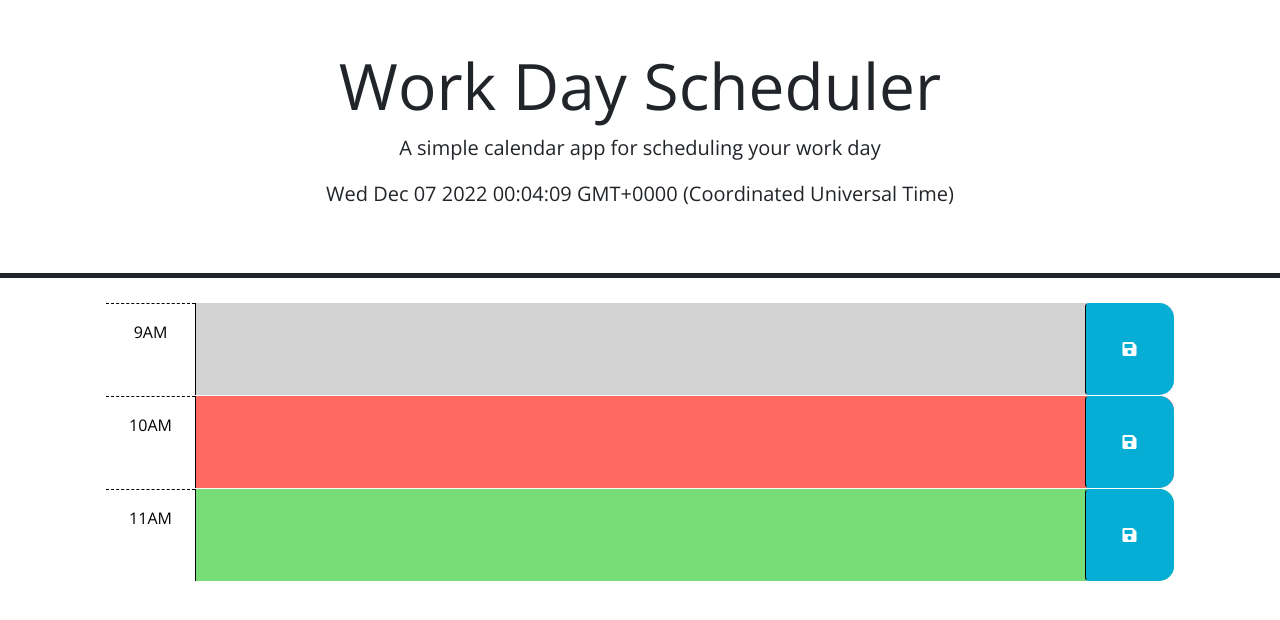
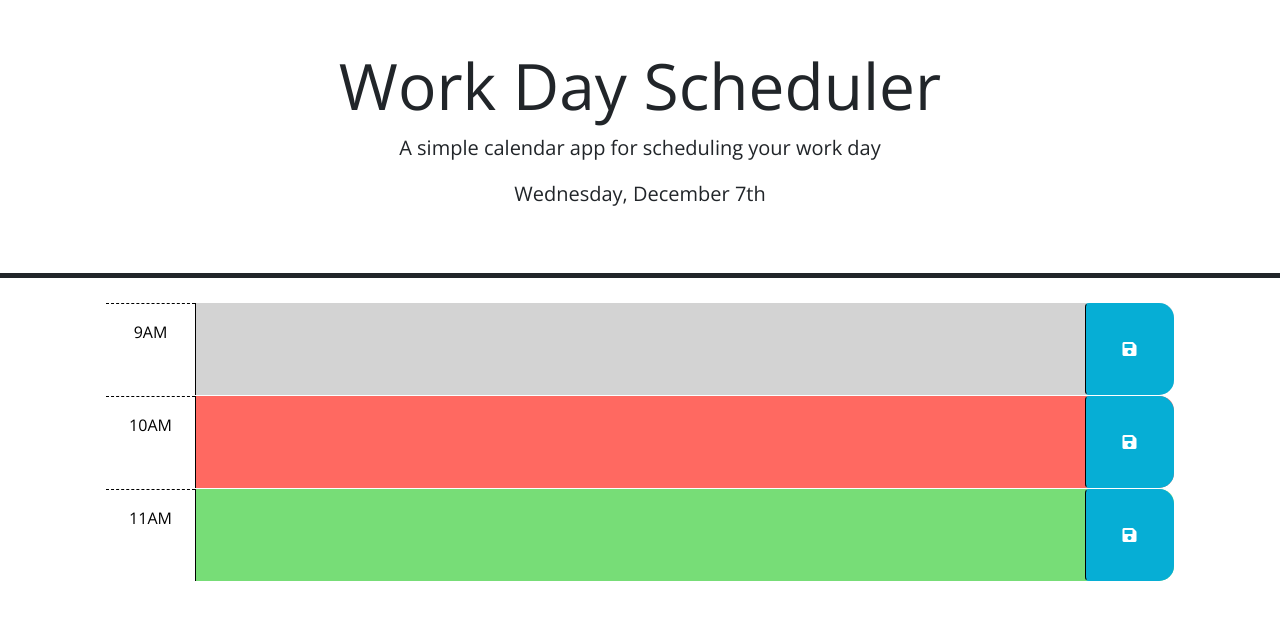
Before and after one commit to ZoeRorvig/work-day-scheduler, a plain HTML site: page index.html in a window 1280 px wide. Drawn offline with nearby package versions, Linux system fonts and the light colour scheme.

Commit message:
updated date header

```diff
--- a/assets/script.js
+++ b/assets/script.js
@@ -18,6 +18,9 @@ $(function () {
   // TODO: Add code to get any user input that was saved in localStorage and set
   // the values of the corresponding textarea elements. HINT: How can the id
   // attribute of each time-block be used to do this?
-  //
-  // TODO: Add code to display the current date in the header of the page.
+
+  // Code to display the current date in the header of the page.
+  var currentDate = $('#currentDay');
+  var date = dayjs(new Date()).format('dddd, MMMM D');
+      currentDate.text(date+'th');
 });
--- a/index.html
+++ b/index.html
@@ -72,10 +72,6 @@
       integrity="sha256-iu/zLUB+QgISXBLCW/mcDi/rnf4m4uEDO0wauy76x7U="
       crossorigin="anonymous"
     ></script>
-    <script>
-      var currentDate = $('#currentDay');
-      currentDate.text(new Date());
-    </script>
     <script src="./assets/script.js"></script>
   </body>
 </html>
```
